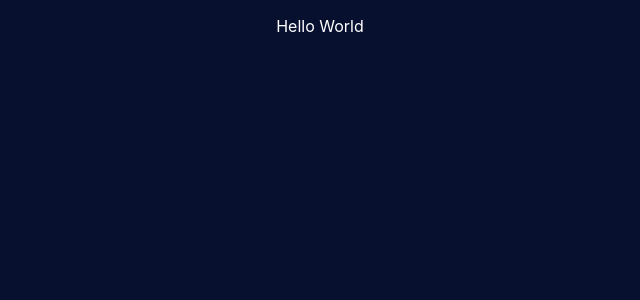
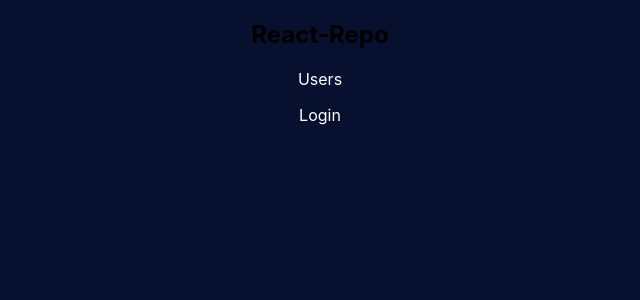
Before and after one commit to MaduFernandes/react-repo, a React (Create React App) app: page / in a window 1280 px wide. Shown: the top 300 px of the page, without its empty margins (320-960 px from the left). Built offline with nearby package versions, Linux system fonts and the light colour scheme.

Commit message:
Add component

```diff
--- a/src/App.js
+++ b/src/App.js
@@ -1,9 +1,13 @@
+import React from 'react'
+
+import Navbar from './components/Navbar'
+
 import './css/App.css'
 
 const App = () => {
   return (
     <div className="App">
-      <p>Hello World</p>
+      <Navbar />
     </div>
   )
 }
```
